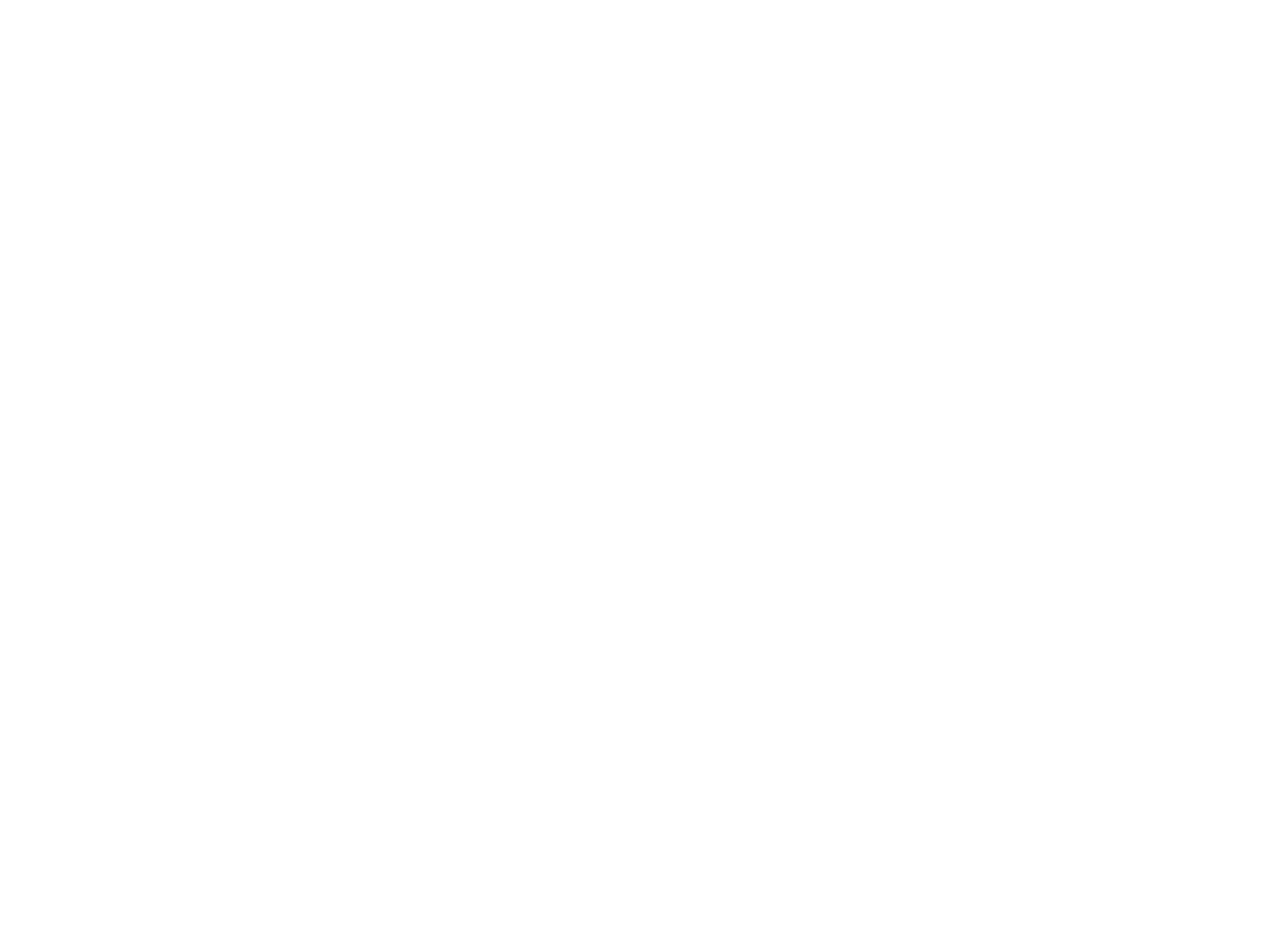
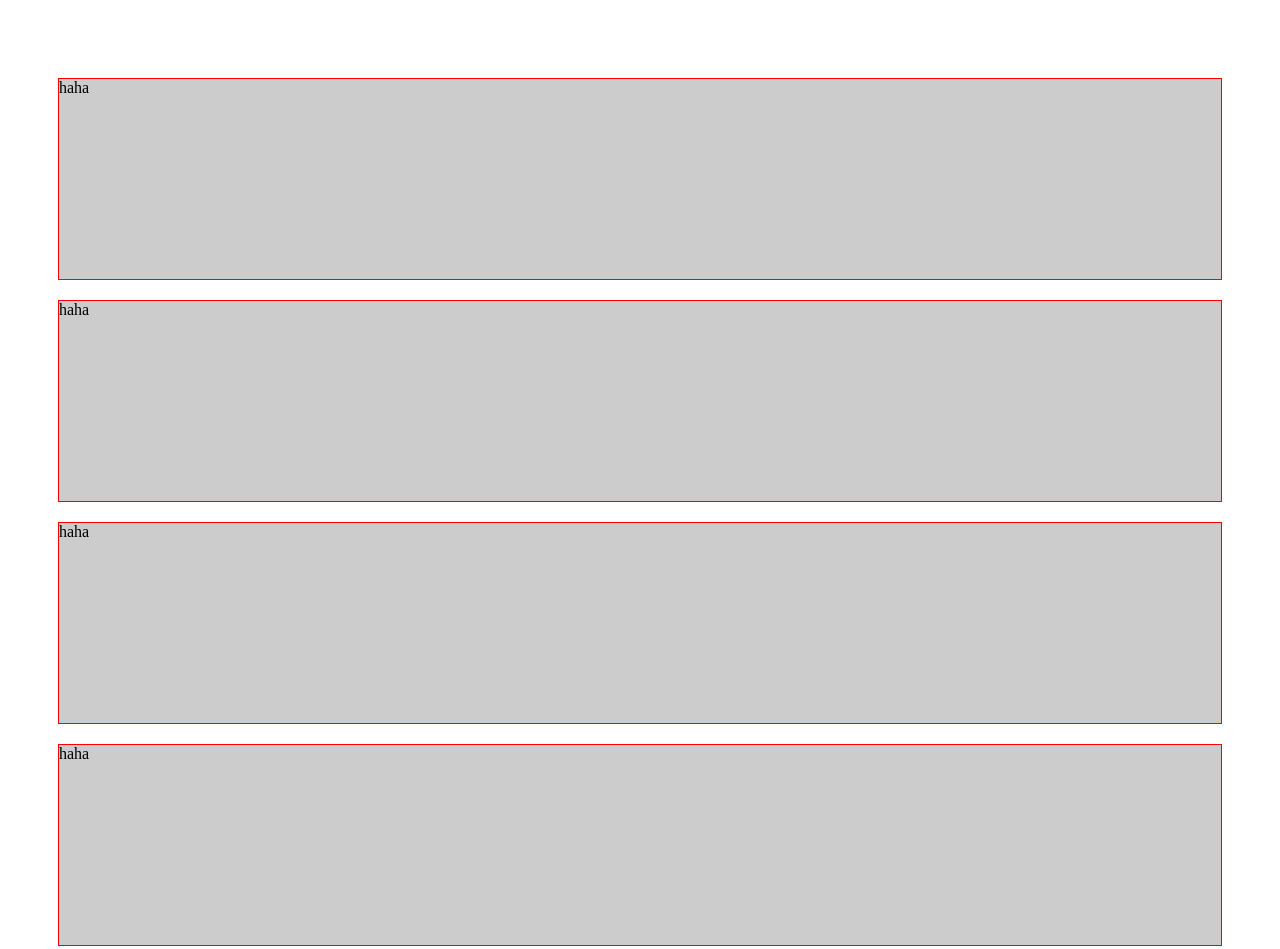
Before and after one commit to minyizhongting/my-learning, a plain HTML site: page sumup/a_sum/js_debounce_throttle.html in a window 1280 px wide. Shown: the top 949 px of the page. Before the commit the page ends 800 px from the top, so only its background shows below. Drawn offline with Linux system fonts and the light colour scheme.

Commit message:
增加使用场景

```diff
--- a/sumup/a_sum/js_debounce_throttle.html
+++ b/sumup/a_sum/js_debounce_throttle.html
@@ -3,14 +3,36 @@
 <head>
 	<meta charset="UTF-8">
 	<title>Document</title>
+	<style>
+		.box{
+			padding: 50px;
+		}
+		.box div p{
+			margin-top: 20px;
+			background-color: #ccc;
+			height: 200px;
+			border: 1px solid red;
+		}
+	</style>
 </head>
 <body>
+<div class="box">
+	<div>
+		<p>haha</p>
+		<p>haha</p>
+		<p>haha</p>
+		<p>haha</p>
+		<p>haha</p>
+	</div>
+</div>
+<script>
+	// 去抖(debounce)和节流(throttle)都是用来控制某个函数在一定时间内执行多少次的技巧。
 
-<script>
 	function resizeHandler() {
 		console.log('resize');
 	}
 
+	// 去抖
 	// debounce函数会通过闭包维护一个timer
 	// 当同一个action在delay的时间间隔内再次触发，则清理timer，然后重新设置timer
 	var debounce = function(action, delay) {
@@ -25,22 +47,54 @@
 		}
 	};
 
-	// window.onresize = debounce(resizeHandler, 300);
+	window.onresize = debounce(resizeHandler, 300);
 
 
+
+  function add() {
+    var html = '<p>haha</p><p>haha</p><p>haha</p><p>haha</p><p>haha</p>';
+    var box = document.getElementsByClassName('box')[0];
+    var node = document.createElement('div');
+    node.innerHTML = html;
+    box.appendChild(node);
+    console.log('add!');
+  }
+
+	// 节流
 	// throttle函数会有一个阈值，当达到阈值时action必定执行一次。
-	var throttle = function(action, delay) {
+	// var throttle = function(action, delay) {
+	// 	var startTime = 0;
+	// 	return function() {
+	// 		var currTime = +new Date();
+	// 		if (currTime - startTime > delay) {
+	// 			action.apply(this, arguments)
+	// 			startTime = currTime;
+	// 		};
+	// 	}
+	// };
+
+  // window.onresize = throttle(resizeHandler, 300);
+
+  var _throttle = function(action,  delay) {
     var startTime = 0;
     return function() {
+      var scrollTop = document.documentElement.scrollTop;
+      var clientHeight = document.documentElement.clientHeight;
+      var scrollHeight = document.documentElement.scrollHeight;
+      // console.log(scrollTop, clientHeight, scrollHeight);
+      // scrollTop + clientHeight == scrollHeight  滑到底部
+      if (scrollHeight - scrollTop - clientHeight > 300) {
+        return;
+      }
       var currTime = +new Date();
       if (currTime - startTime > delay) {
-				action.apply(this, arguments)
+        action.apply(this,arguments);
         startTime = currTime;
-			};
       }
     }
+  };
 
-	window.onresize = throttle(resizeHandler, 300);
+	window.onscroll = _throttle(add, 300);
 
 </script>
 
```
Lines whose indentation alone changed are shown as unchanged.
